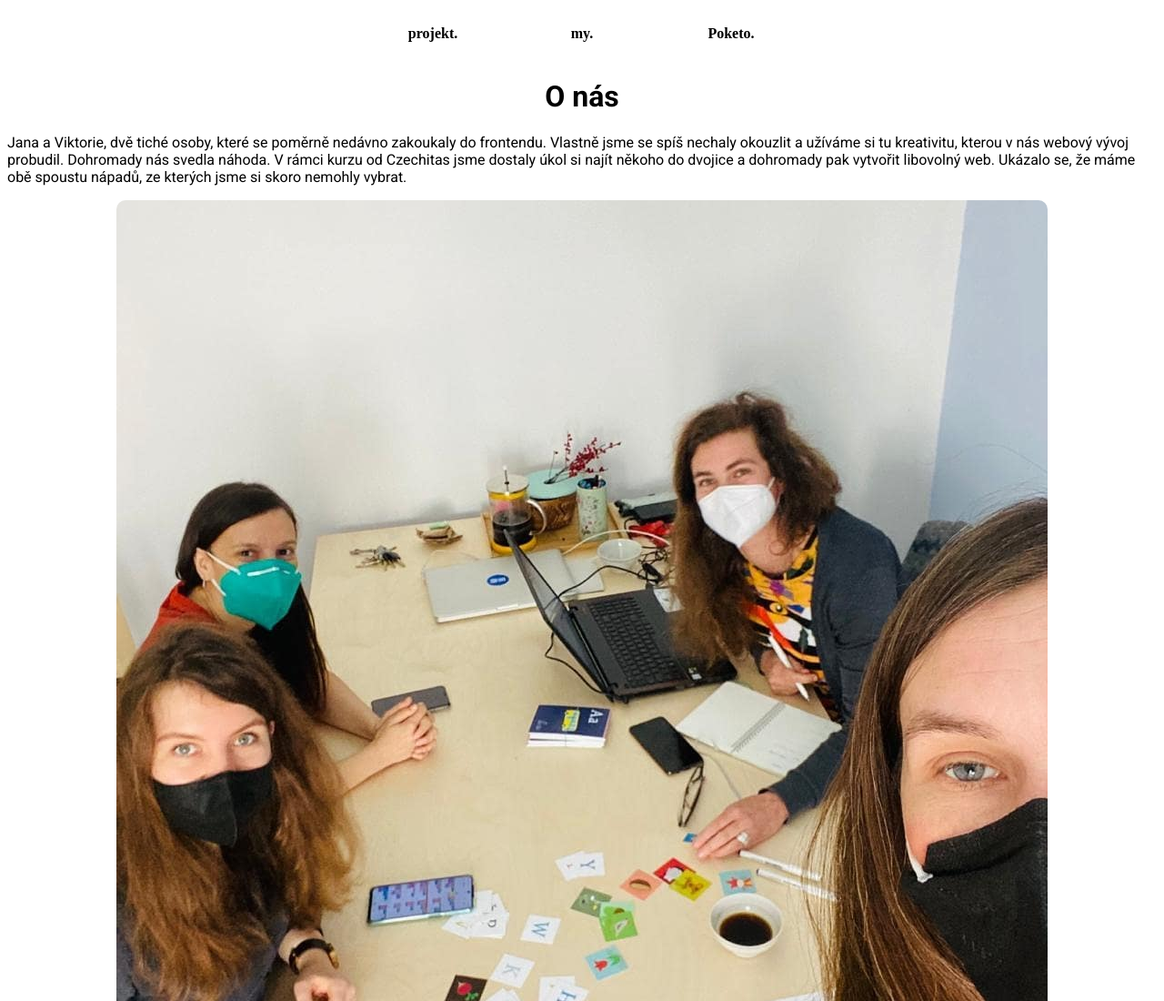
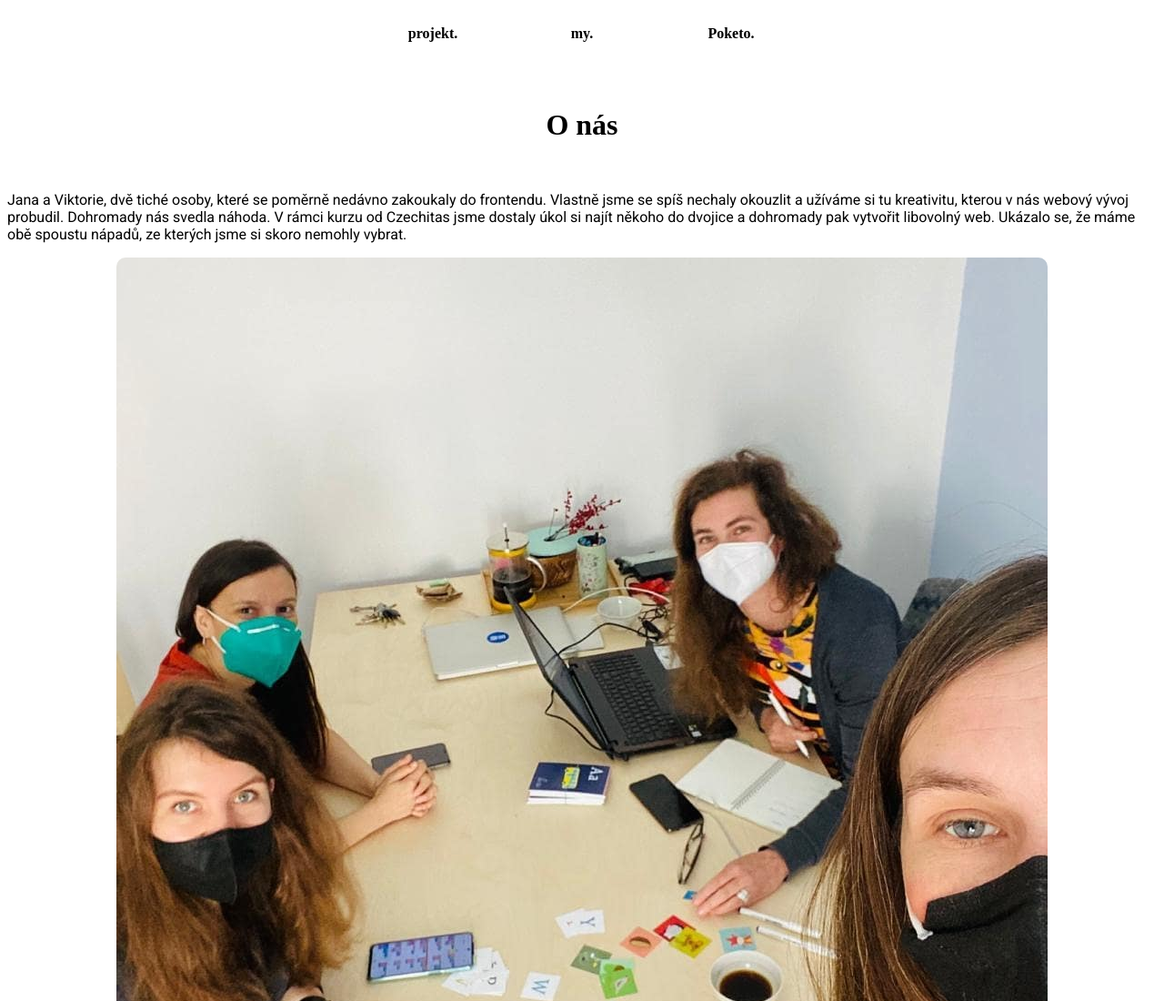
Before and after one commit to janajans/o-projektu, a plain HTML site: page o-nas.html in a window 1280 px wide. Shown: the top 1100 px of the page at 91% size. Drawn offline with Linux system fonts and the light colour scheme; a web font is replaced by a local one.

Commit message:
Vyřešení konfliktu v css - nový font

```diff
--- a/style.css
+++ b/style.css
@@ -4,11 +4,8 @@ body {
 
 h1 {
   text-align: center;
-<<<<<<< HEAD
   padding: 2rem;
-=======
   font-family: 'Maitree', serif;
->>>>>>> 8bc10201987265f43d8c18c133570c7faa7bffbc
 }
 
 .menu-item {
```
